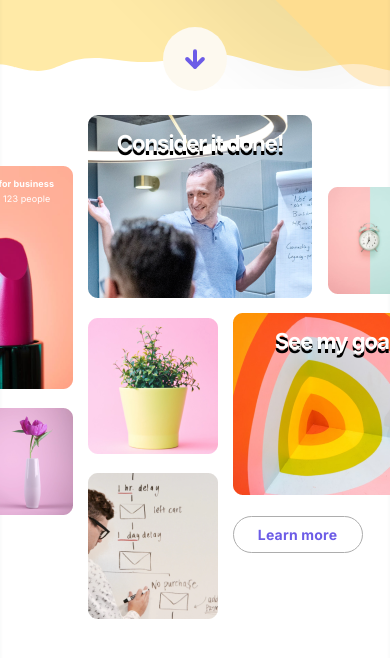
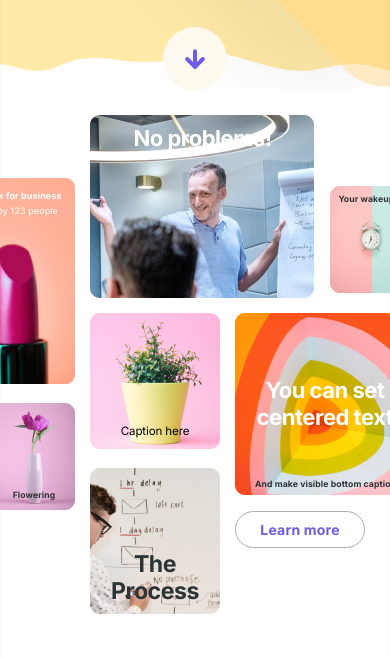
Before and after one commit to nikita-shpikin/grid_layout, a plain HTML site: page index.html in a window 390 px wide. Shown: the part 434-1092 px from the top of the page. Drawn offline with Linux system fonts and the light colour scheme.

Commit message:
реализовал тексты для блоков grid

```diff
--- a/index.html
+++ b/index.html
@@ -90,6 +90,7 @@
 								<img src="./images/combine/man.png" alt="man in the office" />
 							</picture>
 							<figcaption>Consider it done!</figcaption>
+							<figcaption>No problems!</figcaption>
 						</figure>
 						<p class="combine__item">
 							This is multipurpose grid, it fits for portfolio, services or
@@ -113,7 +114,8 @@
 								Used by 123 people
 							</figcaption>
 						</figure>
-						<picture class="combine__item">
+						<figure class="combine__item">
+							<picture>
 								<source
 									srcset="./images/combine/watch.png"
 									media="(max-width: 576px)"
@@ -123,7 +125,11 @@
 									alt="letter a on a light background"
 								/>
 							</picture>
-						<picture class="combine__item">
+
+							<figcaption>Your wakeuper</figcaption>
+						</figure>
+						<figure class="combine__item">
+							<picture>
 								<source
 									srcset="./images/combine/pots.png"
 									media="(max-width: 576px)"
@@ -134,8 +140,12 @@
 									alt="blue Nike sneakers on a blue background"
 								/>
 							</picture>
+
+							<figcaption>Caption here</figcaption>
+						</figure>
 						<a href="#" class="combine__item btn">Learn more</a>
-						<picture class="combine__item">
+						<figure class="combine__item">
+							<picture>
 								<source
 									srcset="./images/combine/letter.png"
 									media="(max-width: 576px)"
@@ -145,6 +155,9 @@
 									alt="orange book about design on yellow table"
 								/>
 							</picture>
+
+							<figcaption>The Process</figcaption>
+						</figure>
 						<figure class="combine__item">
 							<picture>
 								<source
@@ -158,14 +171,22 @@
 							</picture>
 
 							<figcaption>See my goal?</figcaption>
+							<figcaption>
+								You can set centered text
+								<span>And make visible bottom caption</span>
+							</figcaption>
 						</figure>
-						<picture class="combine__item">
+						<figure class="combine__item">
+							<picture>
 								<source
 									srcset="./images/combine/flower.png"
 									media="(max-width: 576px)"
 								/>
 								<img src="./images/combine/window.png" alt="window	" />
 							</picture>
+
+							<figcaption>Flowering</figcaption>
+						</figure>
 					</aside>
 				</div>
 			</section>
--- a/style.css
+++ b/style.css
@@ -232,6 +232,10 @@ body * {
 	grid-area: 1/2/1/1;
 }
 
+.combine__item:nth-child(2) figcaption:last-of-type {
+	display: none;
+}
+
 .combine__item:nth-child(2) picture {
 	grid-area: 1/2/1/1;
 }
@@ -278,11 +282,30 @@ body * {
 .combine__item:nth-child(5) {
 	grid-area: a;
 	align-self: end;
+	display: grid;
+	position: relative;
+}
+
+.combine__item:nth-child(5) picture {
+	grid-area: 1/2/1/1;
+}
+
+.combine__item:nth-child(5) figcaption {
+	display: none;
 }
 
 .combine__item:nth-child(6) {
 	grid-area: nike;
 	align-self: end;
+	display: grid;
+}
+
+.combine__item:nth-child(6) picture {
+	grid-area: 1/2/1/1;
+}
+
+.combine__item:nth-child(6) figcaption {
+	display: none;
 }
 
 .combine__item:nth-child(7) {
@@ -290,7 +313,7 @@ body * {
 	justify-self: center;
 	font-size: clamp(14px, 2.5vw, 32px);
 	height: clamp(37px, 6vw, 82px);
-	width: clamp(130px, 20vw, 270px);
+	width: clamp(130px, 20vw, 250px);
 	border-radius: 50px;
 }
 
@@ -298,7 +321,20 @@ body * {
 	grid-area: book;
 }
 
+.combine__item:nth-child(8) {
+	display: grid;
+}
+
+.combine__item:nth-child(8) figcaption {
+	display: none;
+}
+
+.combine__item:nth-child(8) picture {
+	grid-area: 1/2/1/1;
+}
+
 .combine__item:nth-child(9) {
+	position: relative;
 	grid-area: girl;
 	display: grid;
 	grid-template-columns: 1fr;
@@ -310,12 +346,25 @@ body * {
 	text-align: center;
 }
 
+.combine__item:nth-child(9) figcaption:last-of-type {
+	display: none;
+}
+
 .combine__item:nth-child(9) picture {
 	grid-area: 1/2/1/1;
 }
 
 .combine__item:nth-child(10) {
 	grid-area: window;
+	display: grid;
+}
+
+.combine__item:nth-child(10) figcaption {
+	display: none;
+}
+
+.combine__item:nth-child(10) picture {
+	grid-area: 1/2/1/1;
 }
 
 :is(.combine__item:nth-child(1), .combine__item:nth-child(3)) {
@@ -411,23 +460,26 @@ body * {
 	}
 
 	.combine__content {
-		grid-template-rows: minmax(0, 1fr) minmax(150px, 190px) minmax(150px, 170px) minmax(
-				40px,
-				115px
-			);
+		grid-template-rows: 1fr minmax(150px, 190px) repeat(2, minmax(75px, 95px)) 1fr;
+
+		grid-template-columns:
+			1fr
+			repeat(2, minmax(67px, 270px)) repeat(3, minmax(22px, 173px))
+			1fr;
+
 		grid-template-areas:
-			'. man man . .'
-			'sphere man man a nike'
-			'sphere book girl girl window'
-			'btn book girl girl .';
-	}
-
-	.combine__item:nth-child(4) {
-		align-self: self-end;
+			'. . man man . .'
+			'. sphere man man a nike'
+			'. sphere book girl girl window'
+			'. btn book girl girl window'
+			'. . . . . .';
 	}
 }
 
 @media screen and (max-width: 768px) {
+	.combine__title {
+		white-space: normal;
+	}
 }
 
 @media screen and (max-width: 576px) {
@@ -481,14 +533,14 @@ body * {
 
 	.combine__content {
 		margin-top: 24px;
-		grid-template-columns: 130px 130px 80px 120px;
-		grid-template-rows: 183px 80px 50px 80px 55px;
+		grid-template-columns: 120px 130px 80px 105px;
+		grid-template-rows: 183px 75px 50px 80px 55px;
 		grid-template-areas:
 			'sphere man man a'
 			'sphere nike girl girl'
 			'window nike girl girl'
 			'window book btn btn'
-			'window book . .';
+			'. book . .';
 	}
 
 	.combine__item:nth-child(2) img {
@@ -496,9 +548,16 @@ body * {
 	}
 
 	.combine__item:nth-child(2) figcaption {
-		padding-top: 0;
+		padding-top: 10px;
 	}
 
+	.combine__item:nth-child(2) figcaption:first-of-type {
+		display: none;
+	}
+
+	.combine__item:nth-child(2) figcaption:last-of-type {
+		display: block;
+	}
 	.combine__item:nth-child(4) figcaption {
 		margin-top: 10px;
 		font-size: 9px;
@@ -518,13 +577,93 @@ body * {
 		display: block;
 	}
 
+	.combine__item:nth-child(5) figcaption {
+		display: block;
+		position: absolute;
+		left: 8%;
+		top: 5%;
+		grid-area: 1/2/1/1;
+	}
+
+	.combine__item:nth-child(6) figcaption {
+		display: block;
+		grid-area: 1/2/1/1;
+		text-align: center;
+		padding-top: 110px;
+
+		font-weight: 400;
+		font-size: 11.5653px;
+		line-height: 17px;
+		letter-spacing: -0.120471px;
+	}
+
 	.combine__item:nth-child(7) {
 		justify-self: self-start;
 		align-self: self-end;
 	}
 
+	.combine__item:nth-child(8) figcaption {
+		display: block;
+		padding-top: 83px;
+		grid-area: 1/2/1/1;
+		text-align: center;
+		font-weight: 700;
+		font-size: 23.1305px;
+		line-height: 27px;
+
+		letter-spacing: -0.481886px;
+		color: var(--mainColorText);
+	}
+
+	.combine__item:nth-child(9) figcaption {
+		position: absolute;
+		top: 34%;
+		left: 10%;
+		width: 140px;
+	}
+
+	.combine__item:nth-child(9) figcaption:first-of-type {
+		display: none;
+	}
+
+	.combine__item:nth-child(9) figcaption:last-of-type {
+		display: block;
+	}
+
+	.combine__item:nth-child(9) span {
+		display: block;
+		position: absolute;
+		top: 100px;
+		white-space: nowrap;
+		font-size: 8.67394px;
+		line-height: 15px;
+		letter-spacing: 0.0963771px;
+		color: var(--mainColorText);
+	}
+
 	.combine__item:nth-child(10) {
 		justify-self: self-end;
+	}
+
+	.combine__item:nth-child(10) figcaption {
+		display: block;
+		padding-top: 85px;
+		grid-area: 1/2/1/1;
+		text-align: center;
+	}
+
+	:is(.combine__item:nth-child(5), .combine__item:nth-child(10)) {
+		font-weight: 700;
+		font-size: 8.67394px;
+		line-height: 15px;
+		letter-spacing: 0.0963771px;
+		color: var(--mainColorText);
+	}
+
+	:is(.combine__item:nth-child(2), .combine__item:nth-child(9)) {
+		line-height: 27px;
+		letter-spacing: -0.481886px;
+		text-shadow: none;
 	}
 }
 
```
Lines whose indentation alone changed are shown as unchanged.
